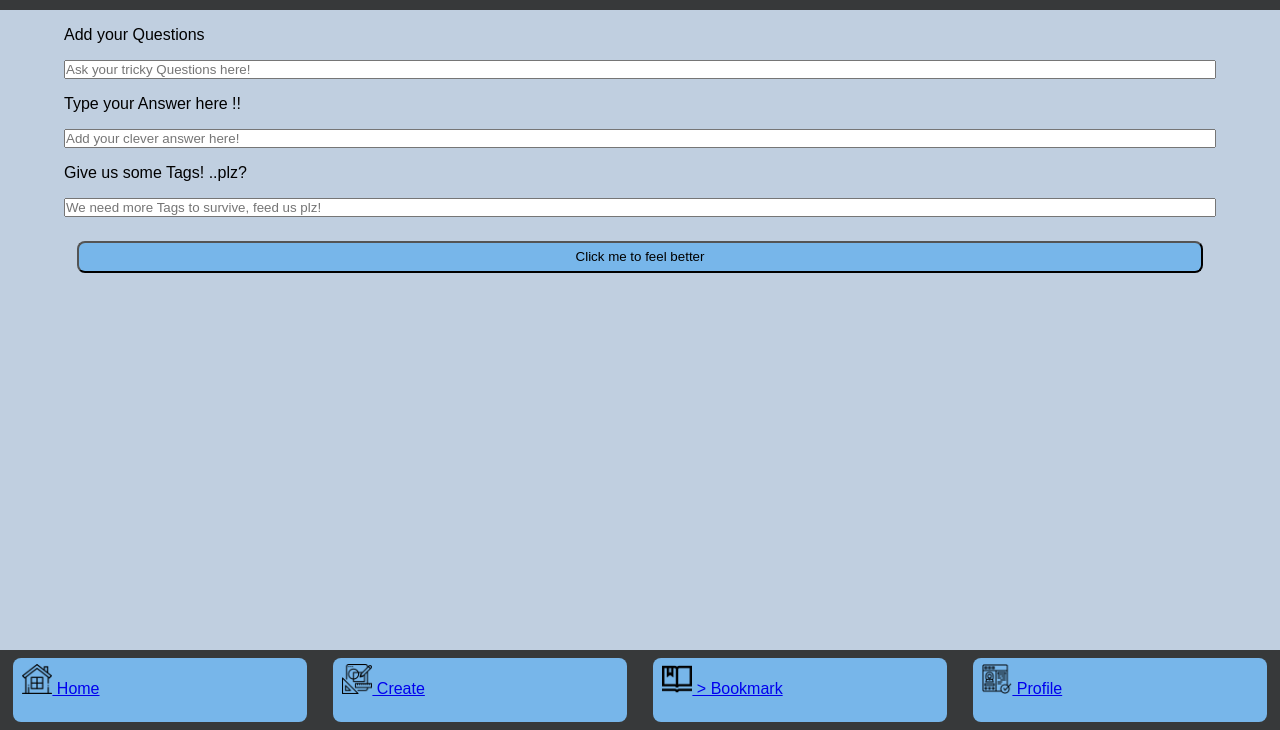
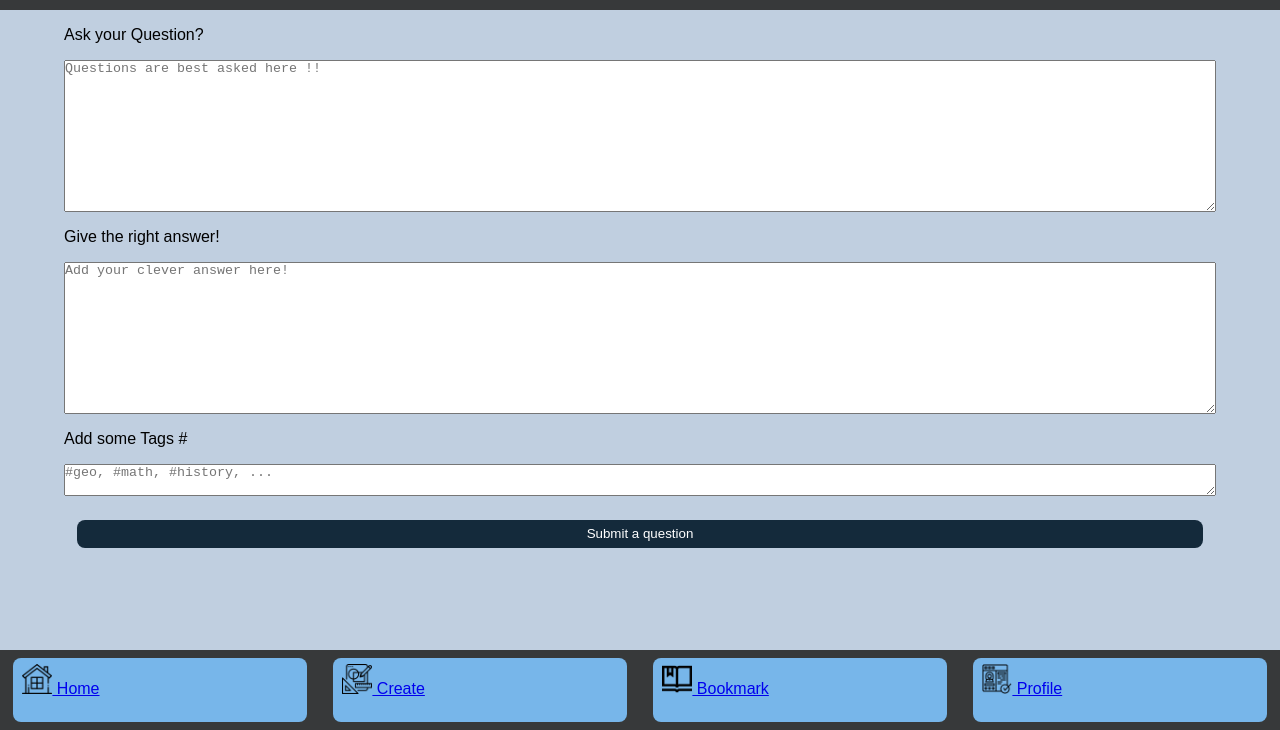
Before and after one commit to Micha-Llnsk/quiz-app-design, a website: page create.html in a window 1280 px wide. Shown: the part 70-800 px from the top of the page. Drawn offline with Linux system fonts and the light colour scheme.

Commit message:
a bit styling

```diff
--- a/create.html
+++ b/create.html
@@ -12,31 +12,38 @@
     </header>
     <main>
       <form class="content">
-        <label for="addquest">Add your Questions</label>
-        <input
+        <label class="create_label" for="addquest">Ask your Question?</label>
+        <textarea
+          class="create_area"
           type="text"
           name="addquest"
           id="addquest"
-          placeholder="Ask your tricky Questions here!"
-        />
+          rows="10"
+          placeholder="Questions are best asked here !!"
+        ></textarea>
 
-        <label for="addanswer">Type your Answer here !!</label>
-        <input
+        <label class="create_label" for="addanswer"
+          >Give the right answer!</label
+        >
+        <textarea
+          class="create_area"
           type="text"
           name="addanswer"
           id="addanswer"
+          rows="10"
           placeholder="Add your clever answer here!"
-        />
+        ></textarea>
 
-        <label for="addtags">Give us some Tags! ..plz?</label>
-        <input
+        <label class="create_label" for="addtags">Add some Tags #</label>
+        <textarea
+          class="create_area"
           type="text"
           name="addtags"
           id="addtags"
-          placeholder="We need more Tags to survive, feed us plz!"
-        />
+          placeholder="#geo, #math, #history, ..."
+        ></textarea>
 
-        <button class="btn" type="submit">Click me to feel better</button>
+        <button class="create_btn" type="submit">Submit a question</button>
       </form>
     </main>
 
@@ -50,7 +57,7 @@
       </a>
       <a class="btn" href="bookmark.html">
         <img class="tool-icon" src="icons/toolbar_book.png" alt="" />
-        > Bookmark</a
+        Bookmark</a
       >
       <a class="btn" href="profile.html">
         <img class="tool-icon" src="icons/resume.png" alt="" /> Profile
--- a/styles/index.css
+++ b/styles/index.css
@@ -18,7 +18,7 @@
 
 h1 {
   border-radius: 8px;
-    background-color: #77B6EA;
+  background-color: #77b6ea;
   padding: 0.5rem 1rem;
 }
 
@@ -31,7 +31,7 @@ h1 {
 }
 
 .planets {
-    background-color: #3E7CB1;
+  background-color: #3e7cb1;
   text-align: center;
   margin: 1rem;
   padding: 0.5rem;
@@ -48,19 +48,6 @@ h1 {
 .book img {
   height: 30px;
 }
-
-/**
-  position: relative;
-  top: -30%;
-  right: -50%;
-  font-size: 2.5rem;
-
-  position: absolute;
-  top: -15px;
-  right: 15px;
-  font-size: 2.5rem;
-}
-**/
 
 .topics {
   display: flex;
@@ -83,12 +70,12 @@ li {
 .feet {
   display: grid;
   grid-template-columns: repeat(4, 1fr);
-    background-color: #37393A;
+  background-color: #37393a;
 }
 
 .btn {
   border-radius: 8px;
-    background-color: #77B6EA;
+  background-color: #77b6ea;
   padding: 0.4rem 0.6rem;
   margin: 1vh 1vw;
   cursor: pointer;
@@ -102,3 +89,24 @@ li {
   height: 30px;
   width: auto;
 }
+
+.create_label {
+}
+
+.create_area {
+}
+
+.create_btn {
+  display: inline-block;
+  border-radius: 8px;
+  border: none;
+  background-color: #142a3b;
+  color: white;
+  padding: 0.4rem 0.6rem;
+  margin: 1vh 1vw;
+  cursor: pointer;
+}
+
+.create_btn:active {
+  background-color: rgb(97, 13, 97);
+}
```
Lines whose indentation alone changed are shown as unchanged.
